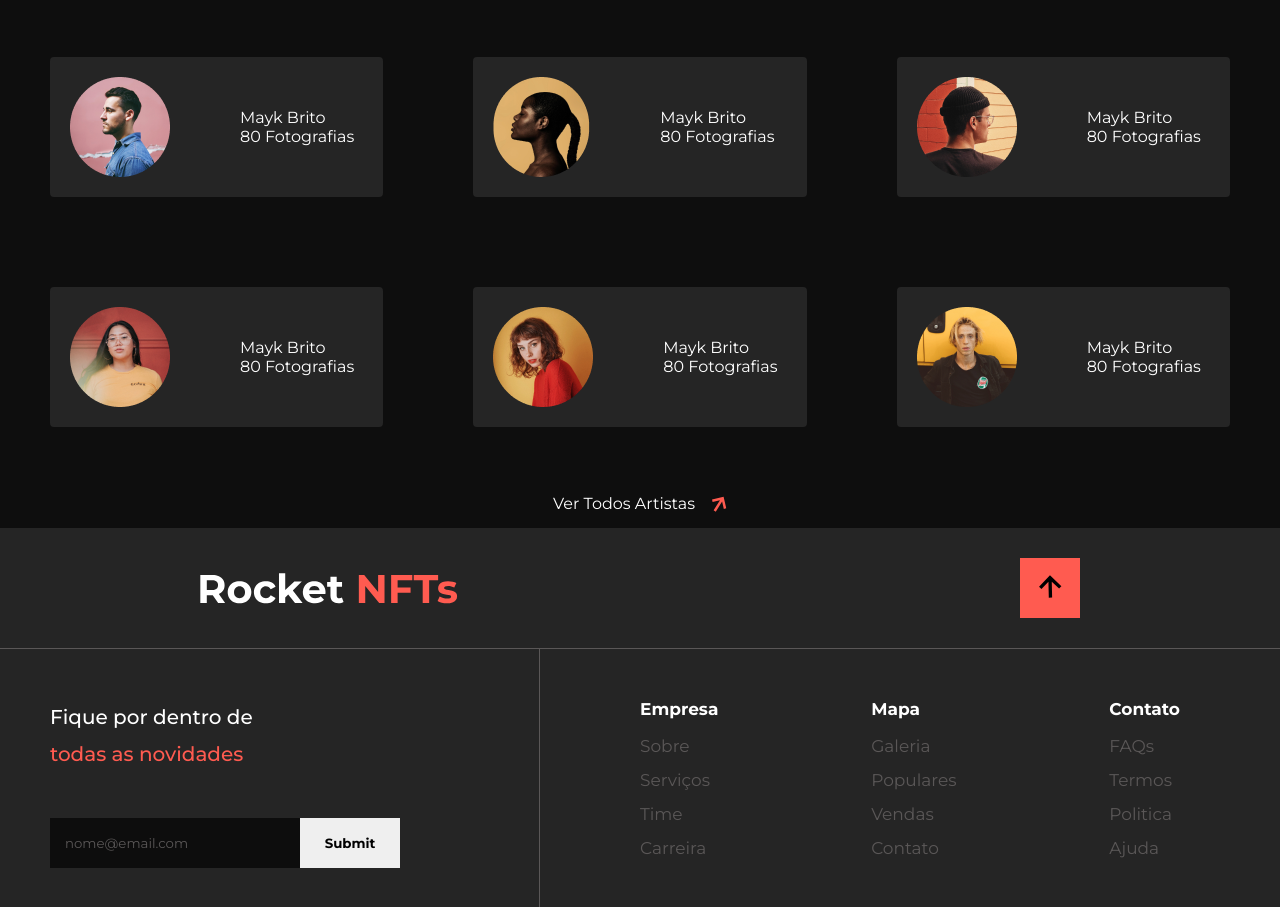
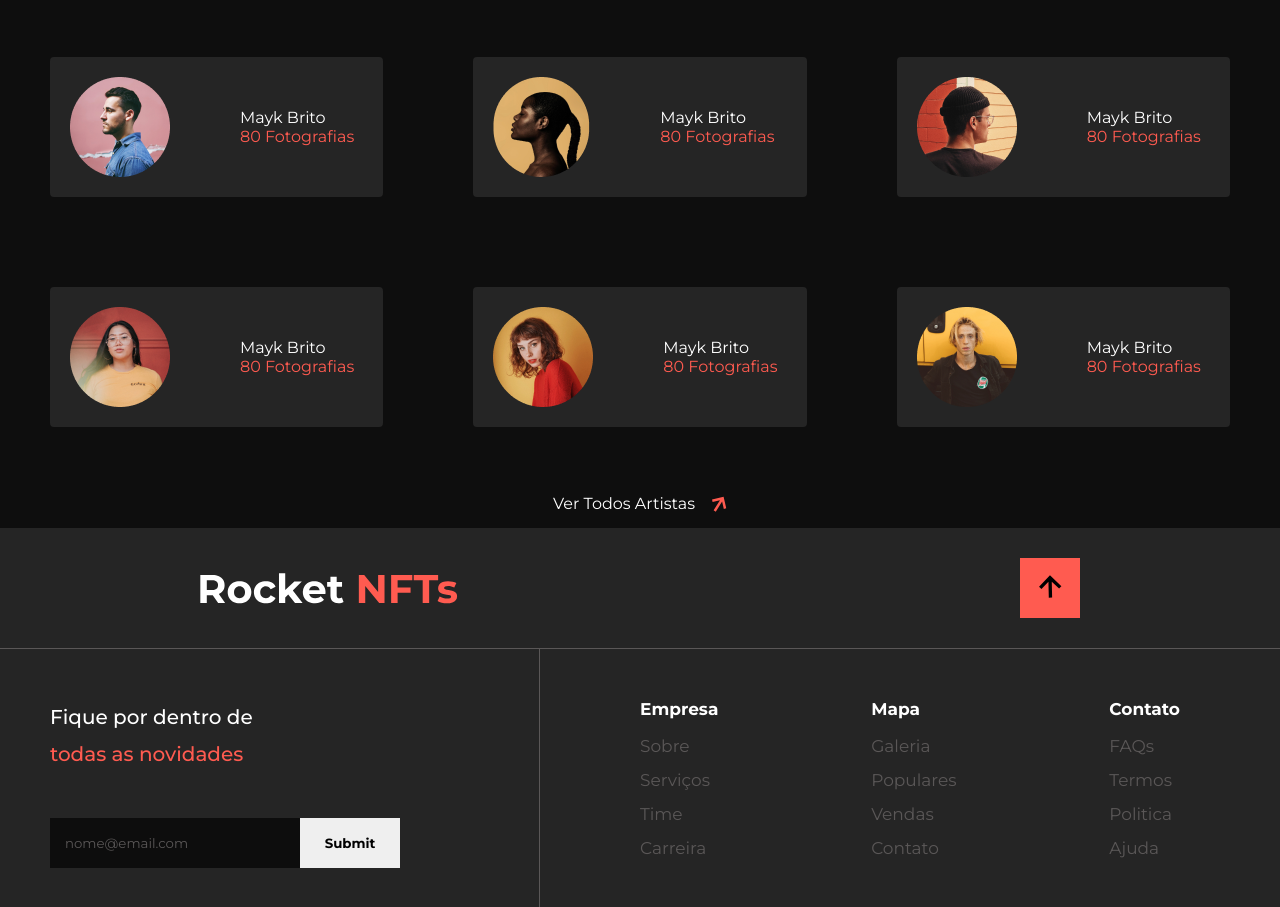
Before and after one commit to joaoh4547/rocket-nfts, a React (Create React App) app: page / in a window 1280 px wide. Shown: the part 2204-3111 px from the top of the page. Built offline with nearby package versions, Linux system fonts and the light colour scheme.

Commit message:
rating color

```diff
--- a/src/components/Content/ArtistCard.tsx
+++ b/src/components/Content/ArtistCard.tsx
@@ -12,7 +12,7 @@ export const ArtistCard: FC<ArtistCardProps> = ({ image, name, rating }) => {
       <img src={image} alt="" />
       <div className={styles["card-content"]}>
         <span>{name}</span>
-        <span>{rating}</span>
+        <span className={styles.contrast}>{rating}</span>
       </div>
     </div>
   );
--- a/src/components/Content/Content.module.scss
+++ b/src/components/Content/Content.module.scss
@@ -222,6 +222,10 @@
           justify-content: center;
         }
 
+        .contrast {
+          color: $logo-color;
+        }
+
         &:hover {
           background-color: $logo-color;
         }
```
